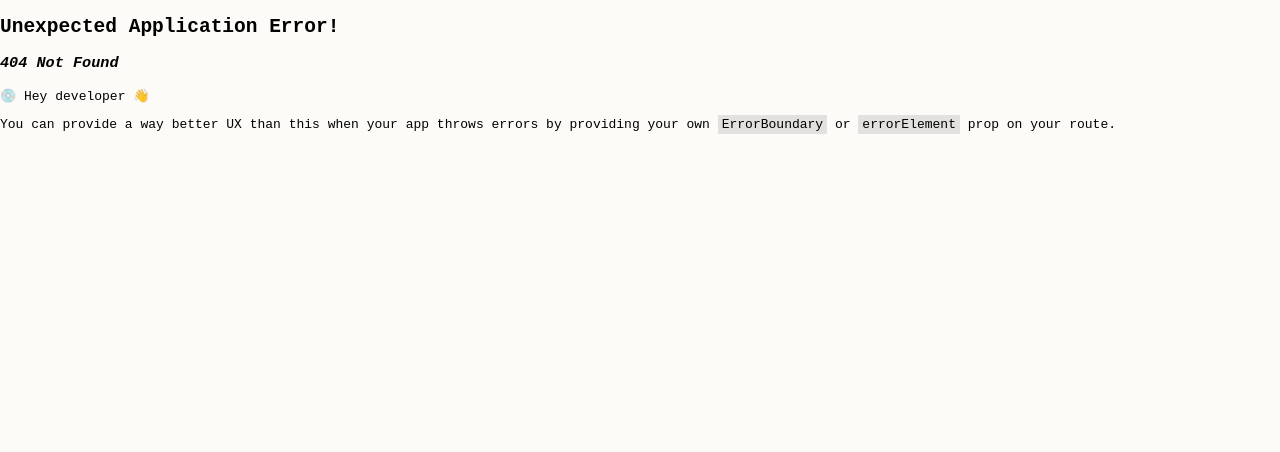
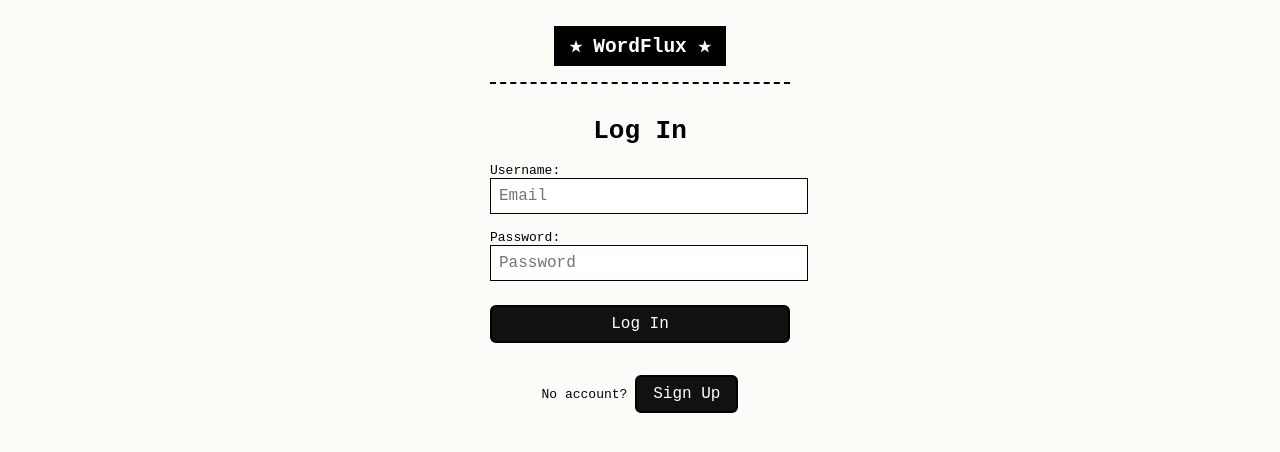
Before and after one commit to JJcode404/Blog-post-api-2, a React (Vite) app: page /account in a window 1280 px wide. Before the commit this address had no page. Shown: the top 452 px of the page. Built offline with nearby package versions, Linux system fonts and the light colour scheme.

Commit message:
feat: implement a login function

```diff
--- /dev/null
+++ b/src/Pages/AuthPage.jsx
@@ -0,0 +1,29 @@
+import { useState } from "react";
+import { LoginForm } from "../componets/LoginForm";
+import { Header } from "../componets/header";
+import { SignupForm } from "../componets/singUpform";
+import styles from "../styles/auth.module.css";
+
+function AuthPage() {
+  const [view, setView] = useState("login");
+  return (
+    <div className={styles.container}>
+      <Header title={view === "login" ? "Log In" : "Sign Up"} />
+      {view === "login" ? <LoginForm /> : <SignupForm />}
+      <div className={styles.switcher}>
+        {view === "login" ? (
+          <p>
+            No account?{" "}
+            <button onClick={() => setView("signup")}>Sign Up</button>
+          </p>
+        ) : (
+          <p>
+            Already have an account?{" "}
+            <button onClick={() => setView("login")}>Log In</button>
+          </p>
+        )}
+      </div>
+    </div>
+  );
+}
+export { AuthPage };
--- /dev/null
+++ b/src/componets/LoginForm.jsx
@@ -0,0 +1,54 @@
+import { useState } from "react";
+import styles from "../styles/auth.module.css";
+import { useAuth } from "../utilis/authContextapi";
+
+function LoginForm() {
+  const { user, setUser, logout, login } = useAuth();
+  const [password, setPassword] = useState("");
+  const [email, setEmail] = useState("");
+  const [error, setError] = useState("");
+
+  const handleLogin = async (e) => {
+    e.preventDefault();
+    try {
+      const userData = await login(email, password);
+      console.log(userData);
+      setUser(userData);
+      setError("");
+    } catch (err) {
+      setError("Invalid login");
+    }
+  };
+
+  const handleLogout = () => {
+    logout(null);
+  };
+
+  console.log(`the following is user data ${user}`);
+
+  return (
+    <form className={styles.form} onSubmit={handleLogin}>
+      <label>
+        Username:
+        <input
+          type="email"
+          placeholder="Email"
+          value={email}
+          onChange={(e) => setEmail(e.target.value)}
+        />
+      </label>
+      <label>
+        Password:
+        <input
+          type="password"
+          placeholder="Password"
+          value={password}
+          onChange={(e) => setPassword(e.target.value)}
+        />
+      </label>
+      <button type="submit">Log In</button>
+      {error && <p style={{ color: "red" }}>{error}</p>}
+    </form>
+  );
+}
+export { LoginForm };
--- a/src/componets/footer..jsx
+++ b/src/componets/footer..jsx
@@ -2,7 +2,7 @@ function Footer() {
   return (
     <footer className="footer">
       <p>
-        © 2025 Powered by <a href="https://gohugo.io">JJcode404</a>
+        © 2025 Powered by <a href="https://github.com/JJcode404/">JJcode404</a>
       </p>
     </footer>
   );
--- /dev/null
+++ b/src/componets/header.jsx
@@ -0,0 +1,22 @@
+import { Link } from "react-router-dom";
+import styles from "../styles/auth.module.css";
+
+function Logo() {
+  return (
+    <Link to={"/"}>
+      <div className={styles.logo}>★ WordFlux ★</div>
+    </Link>
+  );
+}
+
+function Header({ title }) {
+  return (
+    <header>
+      <Logo />
+      <hr className={styles.hr} />
+      <h1>{title}</h1>
+    </header>
+  );
+}
+
+export { Header };
--- a/src/componets/navbar.jsx
+++ b/src/componets/navbar.jsx
@@ -1,14 +1,36 @@
+import { Link } from "react-router-dom";
+import { useAuth } from "../utilis/authContextapi";
+import { useState } from "react";
+
 function Navbar() {
+  const { user } = useAuth();
+  console.log(user);
+
   return (
     <header className="header">
       <div className="header-top">
-        <div className="logo">★ WordFlux ★</div>
+        <Link to="/">
+          <div className="logo">★ WordFlux ★</div>
+        </Link>
+
         <div className="separator"></div>
       </div>
       <nav className="nav">
-        <a href="#">About</a>
-        <a href="#">Contact</a>
-        <a href="#">Cool Websites</a>
+        <div className="left">
+          <a href="#">About</a>
+          <a href="#">Contact</a>
+          <a href="#">Cool Websites</a>
+        </div>
+        ``
+        {user ? (
+          <span className="welcome end">
+            Welcome 👋{user.user.name || user.user.email || "User"}🎉
+          </span>
+        ) : (
+          <span className="login end">
+            <Link to="/account">login</Link>
+          </span>
+        )}
       </nav>
     </header>
   );
--- a/src/componets/routers/routers.jsx
+++ b/src/componets/routers/routers.jsx
@@ -1,5 +1,6 @@
 import { HomePage } from "../../Pages/Home";
 import { PostPage } from "../../Pages/PostPage";
+import { AuthPage } from "../../Pages/AuthPage";
 
 const routes = [
   {
@@ -10,6 +11,10 @@ const routes = [
     path: "posts/:id",
     element: <PostPage />,
   },
+  {
+    path: "/account",
+    element: <AuthPage />,
+  },
 ];
 
 export { routes };
--- /dev/null
+++ b/src/componets/singUpform.jsx
@@ -0,0 +1,23 @@
+import styles from "../styles/auth.module.css";
+
+function SignupForm() {
+  return (
+    <form className={styles.form}>
+      <label>
+        Username:
+        <input type="text" name="username" required />
+      </label>
+      <label>
+        Password:
+        <input type="password" name="password" required />
+      </label>
+      <label>
+        Confirm Password:
+        <input type="password" name="confirmPassword" required />
+      </label>
+      <button type="submit">Register</button>
+    </form>
+  );
+}
+
+export { SignupForm };
--- a/src/index.css
+++ b/src/index.css
@@ -21,7 +21,7 @@ body {
   display: flex;
   justify-content: space-between;
   align-items: center;
-  border-bottom: 1px solid black;
+  /* border-bottom: 1px solid black; */
   padding-bottom: 8px;
   margin: 20px 0;
 }
@@ -41,12 +41,21 @@ body {
 .nav {
   margin-top: 16px;
   display: flex;
+  align-items: center;
+  justify-content: space-between;
+}
+.left {
+  display: flex;
   gap: 24px;
   text-decoration: underline;
   font-weight: 500;
 }
 .nav a {
   color: black;
+}
+.end {
+  font-size: 1.3em;
+  font-weight: bold;
 }
 
 .blog {
@@ -105,7 +114,6 @@ hr {
 .header-top {
   display: flex;
   align-items: center;
-  border-bottom: 1px solid black;
   padding-bottom: 8px;
   font-size: 1.5em;
 }
@@ -268,3 +276,8 @@ button:hover {
 .footer a:hover {
   color: #333;
 }
+.buttondiv {
+  display: flex;
+  margin-left: 10px;
+  gap: 8px;
+}
--- a/src/main.jsx
+++ b/src/main.jsx
@@ -1,13 +1,15 @@
 import { StrictMode } from "react";
 import { createRoot } from "react-dom/client";
-import { HomePage } from "./Pages/Home";
 import { routes } from "./componets/routers/routers";
 import { createBrowserRouter, RouterProvider } from "react-router-dom";
+import { AuthProvider } from "./utilis/authContextapi";
 
 const router = createBrowserRouter(routes);
 
 createRoot(document.getElementById("root")).render(
   <StrictMode>
-    <RouterProvider router={router} />
+    <AuthProvider>
+      <RouterProvider router={router} />
+    </AuthProvider>
   </StrictMode>
 );
--- /dev/null
+++ b/src/styles/auth.module.css
@@ -0,0 +1,49 @@
+.container {
+  max-width: 300px;
+  width: 100%;
+  padding: 2em;
+  margin: auto;
+  text-align: center;
+}
+
+.logo {
+  background: #000;
+  color: #fff;
+  font-size: 1.5em;
+  display: inline-block;
+  padding: 0.5rem 1rem;
+  font-weight: bold;
+}
+
+hr {
+  border: none;
+  border-top: 2px dashed #000;
+  margin: 1rem 0 2rem;
+}
+
+form.form {
+  display: flex;
+  flex-direction: column;
+  gap: 1rem;
+  text-align: left;
+}
+
+input {
+  width: 100%;
+  padding: 0.5rem;
+  font-family: monospace;
+  font-size: 1rem;
+  border: 1px solid #000;
+}
+
+button {
+  font-family: monospace;
+  font-size: 1rem;
+  padding: 0.5rem 1rem;
+  border: 2px solid #000;
+  cursor: pointer;
+}
+
+.switcher {
+  margin-top: 1.5rem;
+}
--- /dev/null
+++ b/src/utilis/authContextapi.jsx
@@ -0,0 +1,40 @@
+import { createContext, useContext, useState } from "react";
+
+const AuthContext = createContext(null);
+
+const AuthProvider = ({ children }) => {
+  const [user, setUser] = useState(null);
+
+  const login = async (email, password) => {
+    console.log("Email:", email, "Password:", password);
+
+    const response = await fetch("http://localhost:3000/login", {
+      method: "POST",
+      headers: { "Content-Type": "application/json" },
+      body: JSON.stringify({ email, password }),
+    });
+
+    const data = await response.json();
+
+    if (!response.ok) {
+      console.error("Login failed:", data);
+      throw new Error("Login failed");
+    }
+
+    console.log("Login successful:", data);
+    setUser(data);
+    return data;
+  };
+
+  const logout = () => setUser(null);
+
+  return (
+    <AuthContext.Provider value={{ user, login, logout, setUser }}>
+      {children}
+    </AuthContext.Provider>
+  );
+};
+
+const useAuth = () => useContext(AuthContext);
+
+export { AuthProvider, useAuth };
--- /dev/null
+++ b/src/utilis/loginUser.jsx
@@ -0,0 +1 @@
+const loginUser = async () => {};
```
